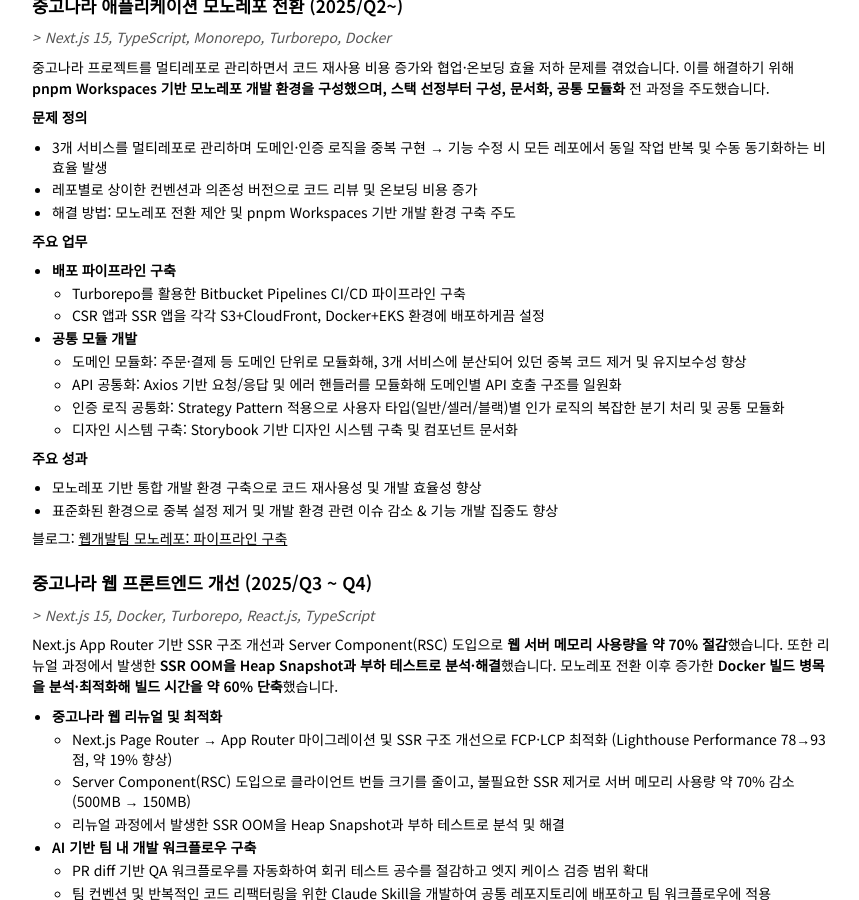
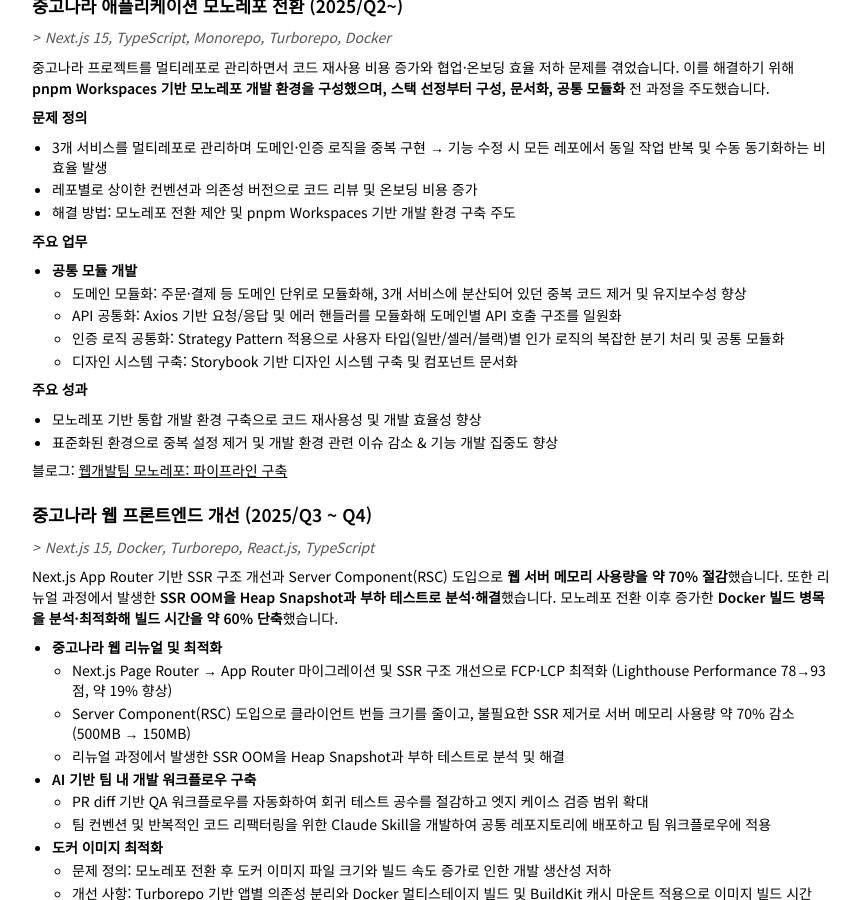
Before and after one commit to ghost-redo/ghost-redo.github.io, a Jekyll site: the page built from resume.md, in a window 1280 px wide and 900 px high, scrolled down 1396 px. Shown: the whole window, without its empty margins (209-1068 px from the left). Built offline with Jekyll 4.4.1, drawn with Linux system fonts in a browser that asks for light colours; some web fonts are replaced.

Commit message:
Update resume.md

```diff
--- a/resume.md
+++ b/resume.md
@@ -83,9 +83,6 @@ AI 기반 B2B SaaS 광고/추천 솔루션 초기 스타트업
 
 **주요 업무**
 
-- **배포 파이프라인 구축**
-  - Turborepo를 활용한 Bitbucket Pipelines CI/CD 파이프라인 구축
-  - CSR 앱과 SSR 앱을 각각 S3+CloudFront, Docker+EKS 환경에 배포하게끔 설정
 - **공통 모듈 개발**
   - 도메인 모듈화: 주문·결제 등 도메인 단위로 모듈화해, 3개 서비스에 분산되어 있던 중복 코드 제거 및 유지보수성 향상
   - API 공통화: Axios 기반 요청/응답 및 에러 핸들러를 모듈화해 도메인별 API 호출 구조를 일원화
```
